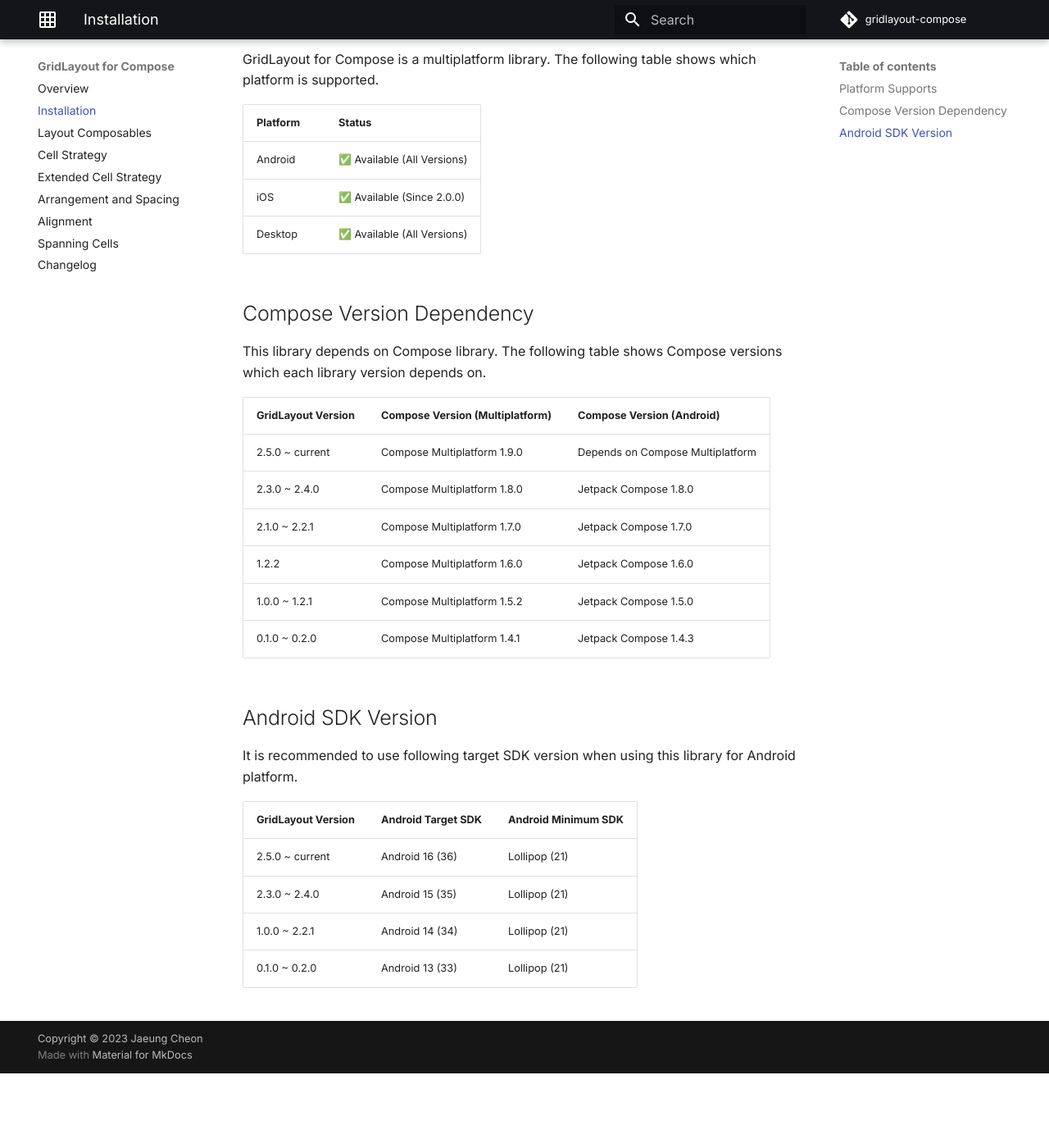
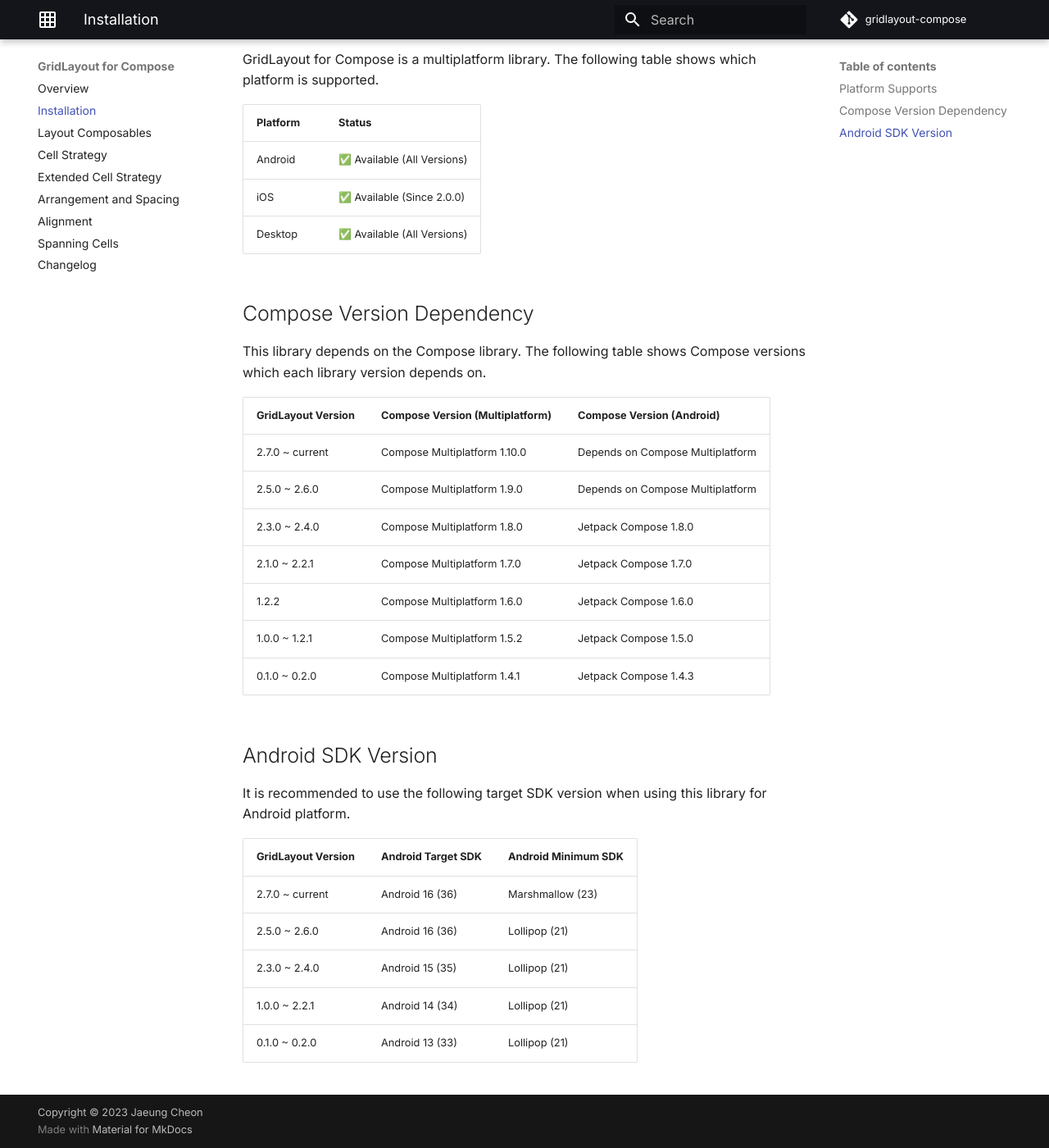
Before and after one commit to cheonjaeung/gridlayout-compose, an MkDocs documentation site: the page built from docs/installation.md, in a window 1280 px wide and 1400 px high, scrolled down 465 px. Shown: the whole window at 82% size. Built offline with MkDocs 1.6.1 and Material for MkDocs 9.7.7, drawn with Linux system fonts in a browser that asks for light colours; comment, search, counter and statistics services are not loaded; before the commit the page ends 1774 px from its top, so only the background shows below that; some of the changed text lies outside the part shown.

Commit message:
Ready to release 2.7.0

```diff
--- a/docs/installation.md
+++ b/docs/installation.md
@@ -12,7 +12,7 @@ dependencies {
 **After the 2.0.0 version, the group id and package name is changed from**
 **`io.woong.compose.grid` to `com.cheonjaeung.compose.grid`.**
 
-> Checkout latest version in [GitHub Releases](https://github.com/cheonjaeung/gridlayout-compose/releases).
+> Checkout the latest version in [GitHub Releases](https://github.com/cheonjaeung/gridlayout-compose/releases).
 
 ## Platform Supports
 
@@ -27,12 +27,13 @@ The following table shows which platform is supported.
 
 ## Compose Version Dependency
 
-This library depends on Compose library.
+This library depends on the Compose library.
 The following table shows Compose versions which each library version depends on.
 
 | GridLayout Version | Compose Version (Multiplatform) | Compose Version (Android)        |
 |--------------------|---------------------------------|----------------------------------|
-| 2.5.0 ~ current    | Compose Multiplatform 1.9.0     | Depends on Compose Multiplatform |
+| 2.7.0 ~ current    | Compose Multiplatform 1.10.0    | Depends on Compose Multiplatform |
+| 2.5.0 ~ 2.6.0      | Compose Multiplatform 1.9.0     | Depends on Compose Multiplatform |
 | 2.3.0 ~ 2.4.0      | Compose Multiplatform 1.8.0     | Jetpack Compose 1.8.0            |
 | 2.1.0 ~ 2.2.1      | Compose Multiplatform 1.7.0     | Jetpack Compose 1.7.0            |
 | 1.2.2              | Compose Multiplatform 1.6.0     | Jetpack Compose 1.6.0            |
@@ -41,11 +42,12 @@ The following table shows Compose versions which each library version depends on
 
 ## Android SDK Version
 
-It is recommended to use following target SDK version when using this library for Android platform.
+It is recommended to use the following target SDK version when using this library for Android platform.
 
 | GridLayout Version | Android Target SDK | Android Minimum SDK |
 |--------------------|--------------------|---------------------|
-| 2.5.0 ~ current    | Android 16 (36)    | Lollipop (21)       |
+| 2.7.0 ~ current    | Android 16 (36)    | Marshmallow (23)    |
+| 2.5.0 ~ 2.6.0      | Android 16 (36)    | Lollipop (21)       |
 | 2.3.0 ~ 2.4.0      | Android 15 (35)    | Lollipop (21)       |
 | 1.0.0 ~ 2.2.1      | Android 14 (34)    | Lollipop (21)       |
 | 0.1.0 ~ 0.2.0      | Android 13 (33)    | Lollipop (21)       |
```
Also changed, not shown: CHANGELOG.md (+55 -0 lines), 1 other file.
